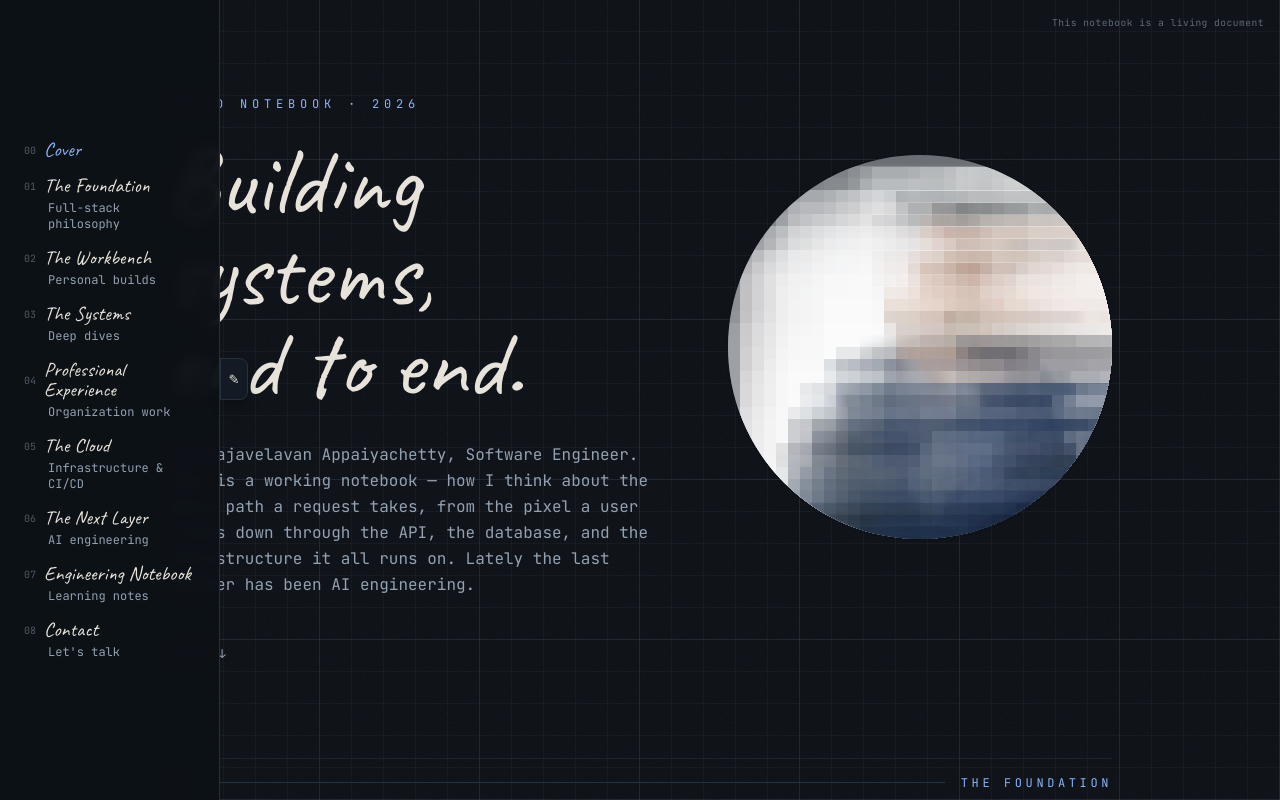
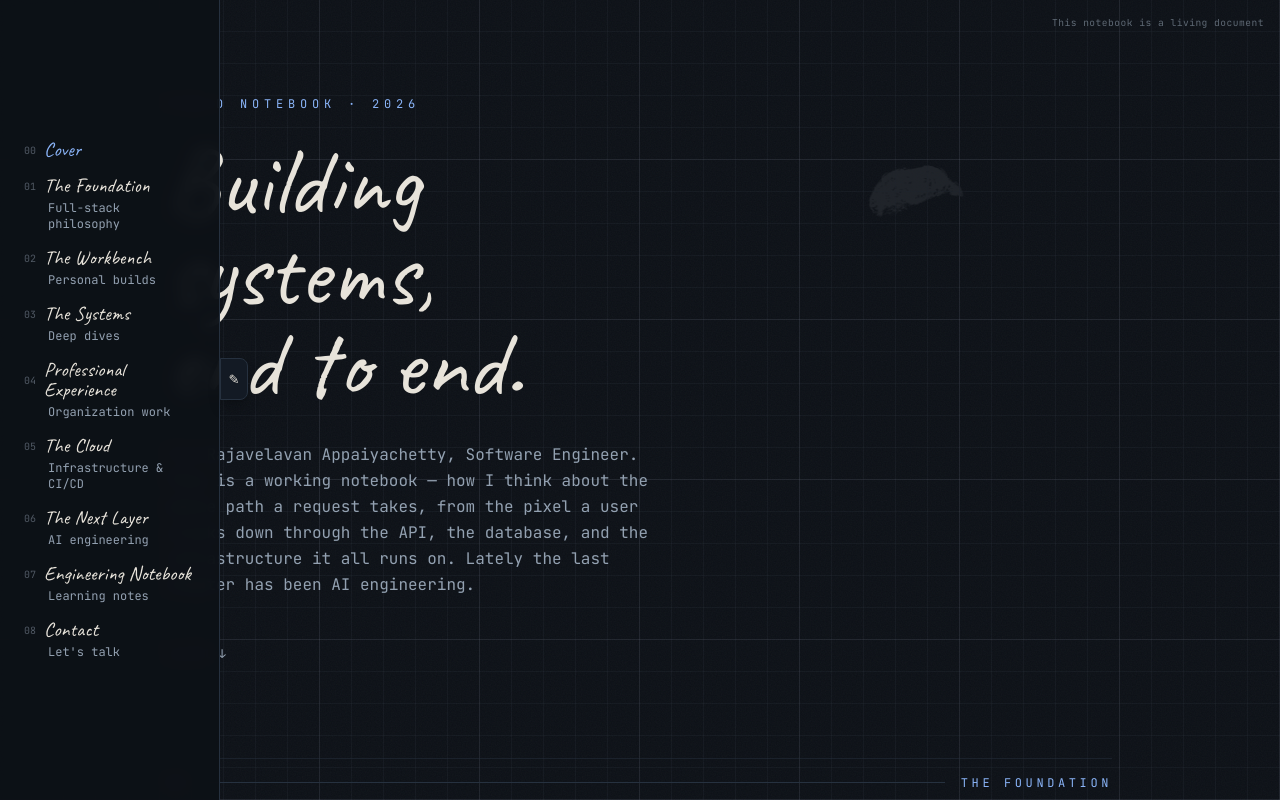
Before and after one commit to rajavelavan/portfolio, a Next.js app: page / in a window 1280 px wide. Shown: the top 800 px of the page. Built offline with nearby package versions, Linux system fonts and the light colour scheme.

Commit message:
feat: update contact links and remove Discord from social bar

```diff
--- a/app/components/ui/pixel-profile.tsx
+++ b/app/components/ui/pixel-profile.tsx
@@ -1,128 +1,49 @@
 "use client";
 
-import { useRef, useMemo, type CSSProperties } from "react";
-import {
-  motion,
-  useReducedMotion,
-  useScroll,
-  useTransform,
-  type MotionValue,
-} from "framer-motion";
+import { useEffect, useState, useRef } from "react";
 
-/* Simple seeded PRNG (mulberry32) for deterministic randomness.
- * Using Math.random() in useMemo closures causes hydration mismatches
- * and unstable values across renders. */
-function mulberry32(seed: number) {
-  return () => {
-    seed |= 0;
-    seed = (seed + 0x6d2b79f5) | 0;
-    let t = Math.imul(seed ^ (seed >>> 15), 1 | seed);
-    t = (t + Math.imul(t ^ (t >>> 7), 61 | t)) ^ t;
-    return ((t ^ (t >>> 14)) >>> 0) / 4294967296;
-  };
-}
+const GIF_PLAY_DURATION = 2000; // GIF takes ~2s to complete the sketch
+const PAUSE_DURATION = 4000;    // Show completed portrait for 4s before replaying
 
-const COLS = 32;
-const ROWS = 32;
-const TOTAL = COLS * ROWS;
-const SEED = 42;
+export function PixelProfile() {
+  const [src, setSrc] = useState("/profile_sketch_reveal.gif");
+  const timerRef = useRef<ReturnType<typeof setTimeout> | null>(null);
 
-interface PixelBoxProps {
-  scrollYProgress: MotionValue<number>;
-  style: CSSProperties;
-  meltStart: number;
-  meltEnd: number;
-  enterDelay: number;
-}
+  useEffect(() => {
+    let mounted = true;
 
-function PixelBox({ scrollYProgress, style, meltStart, meltEnd, enterDelay }: PixelBoxProps) {
-  const meltOpacity = useTransform(scrollYProgress, [meltStart, meltEnd], [1, 0]);
+    const scheduleRestart = () => {
+      // Wait for GIF to finish playing (~2s) + pause duration (4s)
+      timerRef.current = setTimeout(() => {
+        if (!mounted) return;
+        // Restart GIF from frame 1 by cache-busting the src
+        setSrc(`/profile_sketch_reveal.gif?t=${Date.now()}`);
+        // Schedule the next restart
+        scheduleRestart();
+      }, GIF_PLAY_DURATION + PAUSE_DURATION);
+    };
+
+    scheduleRestart();
+
+    return () => {
+      mounted = false;
+      if (timerRef.current) {
+        clearTimeout(timerRef.current);
+      }
+    };
+  }, []);
 
   return (
-    <motion.div
-      className="absolute inset-0"
-      style={{ ...style, opacity: meltOpacity, willChange: "opacity" }}
-      initial={{ opacity: 0 }}
-      animate={{ opacity: 1 }}
-      transition={{ duration: 0.8, delay: enterDelay, ease: "easeInOut" }}
-    />
-  );
-}
-
-export function PixelProfile() {
-  const containerRef = useRef<HTMLDivElement>(null);
-  const prefersReduced = useReducedMotion();
-
-  const { scrollYProgress } = useScroll({
-    target: containerRef,
-    offset: ["start 10%", "end start"],
-  });
-
-  /* Pre-compute all tile data once. Deterministic across renders & SSR. */
-  const tiles = useMemo(() => {
-    const rng = mulberry32(SEED);
-    return Array.from({ length: TOTAL }, (_, i) => {
-      const row = Math.floor(i / COLS);
-      const col = i % COLS;
-      const bgPosX = ((col / (COLS - 1)) * 100).toFixed(4);
-      const bgPosY = ((row / (ROWS - 1)) * 100).toFixed(4);
-
-      return {
-        style: {
-          backgroundImage: "url('/profile-pic.jpeg')",
-          backgroundSize: `${(COLS * 100).toFixed(0)}% ${(ROWS * 100).toFixed(0)}%`,
-          backgroundPosition: `${bgPosX}% ${bgPosY}%`,
-          gridColumn: col + 1,
-          gridRow: row + 1,
-        } as CSSProperties,
-        meltStart: rng() * 0.2,
-        meltEnd: 0,
-        enterDelay: rng() * 2.2,
-      };
-    }).map((t) => ({ ...t, meltEnd: t.meltStart + 0.5 }));
-  }, []);
-
-  /* Reduced-motion fallback: static circular photo */
-  if (prefersReduced) {
-    return (
-      <div
-        ref={containerRef}
-        className="relative w-full max-w-sm aspect-square mx-auto rounded-full overflow-hidden"
-      >
-        {/* eslint-disable-next-line @next/next/no-img-element */}
-        <img
-          src="/profile-pic.jpeg"
-          alt="Rajavelavan Appaiyachetty"
-          className="h-full w-full object-cover"
-          loading="eager"
-        />
-      </div>
-    );
-  }
-
-  return (
-    <div
-      ref={containerRef}
-      className="relative w-full max-w-sm aspect-square bg-canvas-raised shadow-sm mx-auto rounded-full overflow-hidden"
-    >
-      <div
-        className="absolute inset-0 grid"
-        style={{
-          gridTemplateColumns: `repeat(${COLS}, 1fr)`,
-          gridTemplateRows: `repeat(${ROWS}, 1fr)`,
-        }}
-      >
-        {tiles.map((tile, i) => (
-          <PixelBox
-            key={i}
-            scrollYProgress={scrollYProgress}
-            style={tile.style}
-            meltStart={tile.meltStart}
-            meltEnd={tile.meltEnd}
-            enterDelay={tile.enterDelay}
-          />
-        ))}
-      </div>
+    <div className="relative w-full max-w-sm aspect-square mx-auto bg-transparent overflow-hidden bg-canvas-raised">
+      {/* eslint-disable-next-line @next/next/no-img-element */}
+      <img
+        key={src}
+        src={src}
+        alt="icon.jpeg"
+        className="h-full w-full object-scale-down"
+        style={{ mixBlendMode: "luminosity" }}
+        loading="eager"
+      />
     </div>
   );
 }
--- a/app/components/ui/social-bar.tsx
+++ b/app/components/ui/social-bar.tsx
@@ -46,7 +46,7 @@ export function SocialBar() {
     { href: `mailto:${CONTACT.email}`, label: "Email", icon: GmailIcon },
     { href: CONTACT.linkedin, label: "LinkedIn", icon: LinkedinIcon, external: true },
     { href: CONTACT.github, label: "GitHub", icon: GithubIcon, external: true },
-    { href: CONTACT.discord, label: "Discord", icon: DiscordIcon, external: true },
+    // { href: CONTACT.discord, label: "Discord", icon: DiscordIcon, external: true },
     { href: CONTACT.hackerrank, label: "HackerRank", icon: HackerRankIcon, external: true },
     { href: CONTACT.leetcode, label: "LeetCode", icon: LeetCodeIcon, external: true },
     { href: CONTACT.medium, label: "Medium", icon: MediumIcon, external: true },
--- a/app/data/constants.ts
+++ b/app/data/constants.ts
@@ -3,10 +3,10 @@ export const NAME = "Rajavelavan Appaiyachetty";
 export const CONTACT = {
   email: "appaiya.raja@gmail.com",
   linkedin: "https://www.linkedin.com/in/rajavelappaiah/",
-  github: "#", // placeholder
-  discord: "#", // placeholder
-  hackerrank: "#", // placeholder
-  leetcode: "#", // placeholder
-  medium: "#", // placeholder
-  resume: "#", // placeholder — Google Drive view link
+  github: "https://github.com/rajavelavan",
+  discord: "#",
+  hackerrank: "https://www.hackerrank.com/profile/Rajavelavan",
+  leetcode: "https://leetcode.com/u/Rajavelavan/",
+  medium: "https://medium.com/@appaiya.raja",
+  resume: "https://drive.google.com/file/d/1De2N_yd6UiOxSPL_bfBuujVublasb6b4/view?usp=sharing",
 };
--- a/app/page.tsx
+++ b/app/page.tsx
@@ -344,7 +344,7 @@ export default function Home() {
                 { href: `mailto:${CONTACT.email}`, label: "appaiya.raja@gmail.com", icon: GmailIcon },
                 { href: CONTACT.linkedin, label: "LinkedIn", icon: LinkedinIcon, external: true },
                 { href: CONTACT.github, label: "GitHub", icon: GithubIcon, external: true },
-                { href: CONTACT.discord, label: "Discord", icon: DiscordIcon, external: true },
+                // { href: CONTACT.discord, label: "Discord", icon: DiscordIcon, external: true },
                 { href: CONTACT.hackerrank, label: "HackerRank", icon: HackerRankIcon, external: true },
                 { href: CONTACT.leetcode, label: "LeetCode", icon: LeetCodeIcon, external: true },
                 { href: CONTACT.medium, label: "Medium", icon: MediumIcon, external: true },
```
